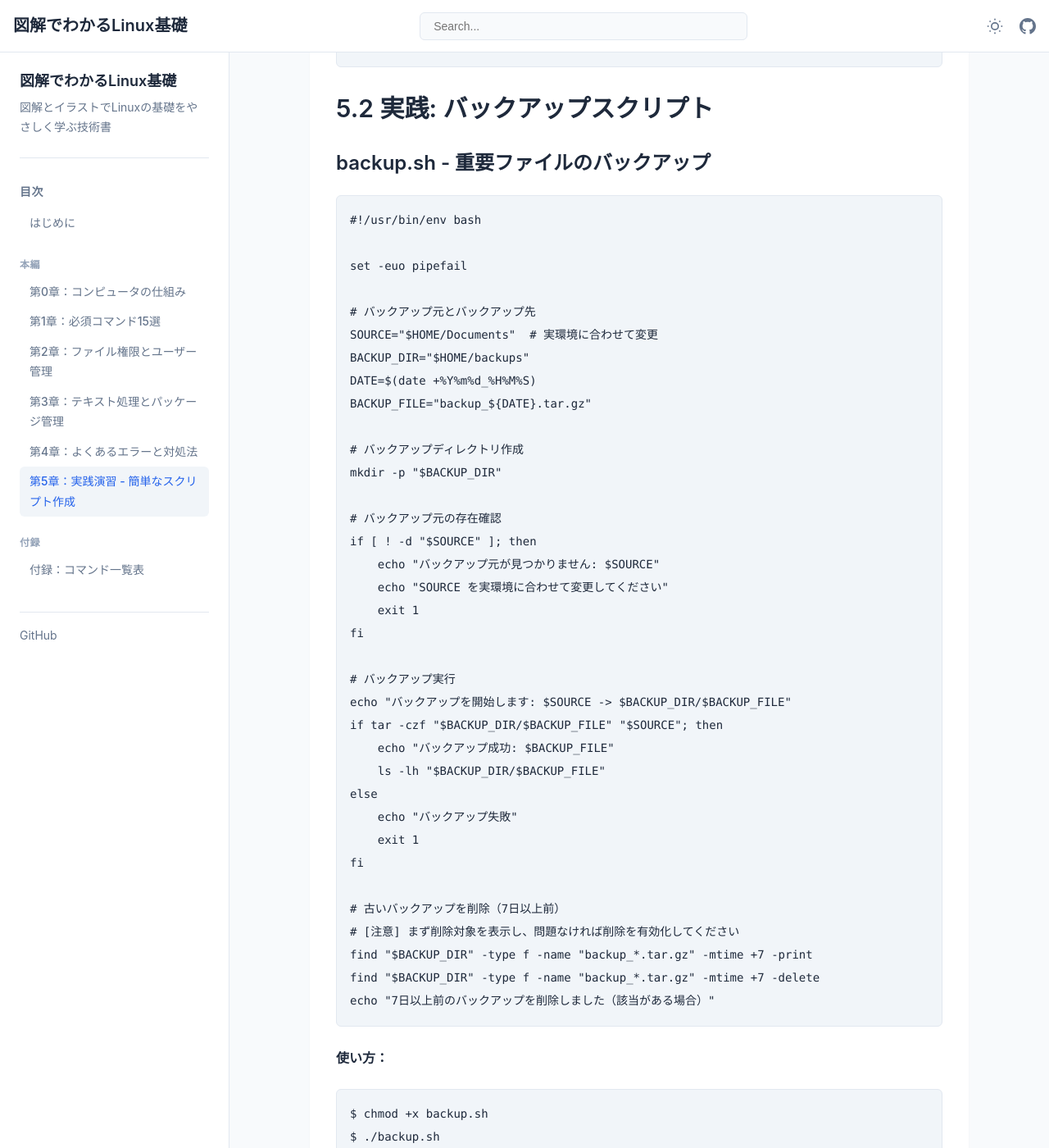
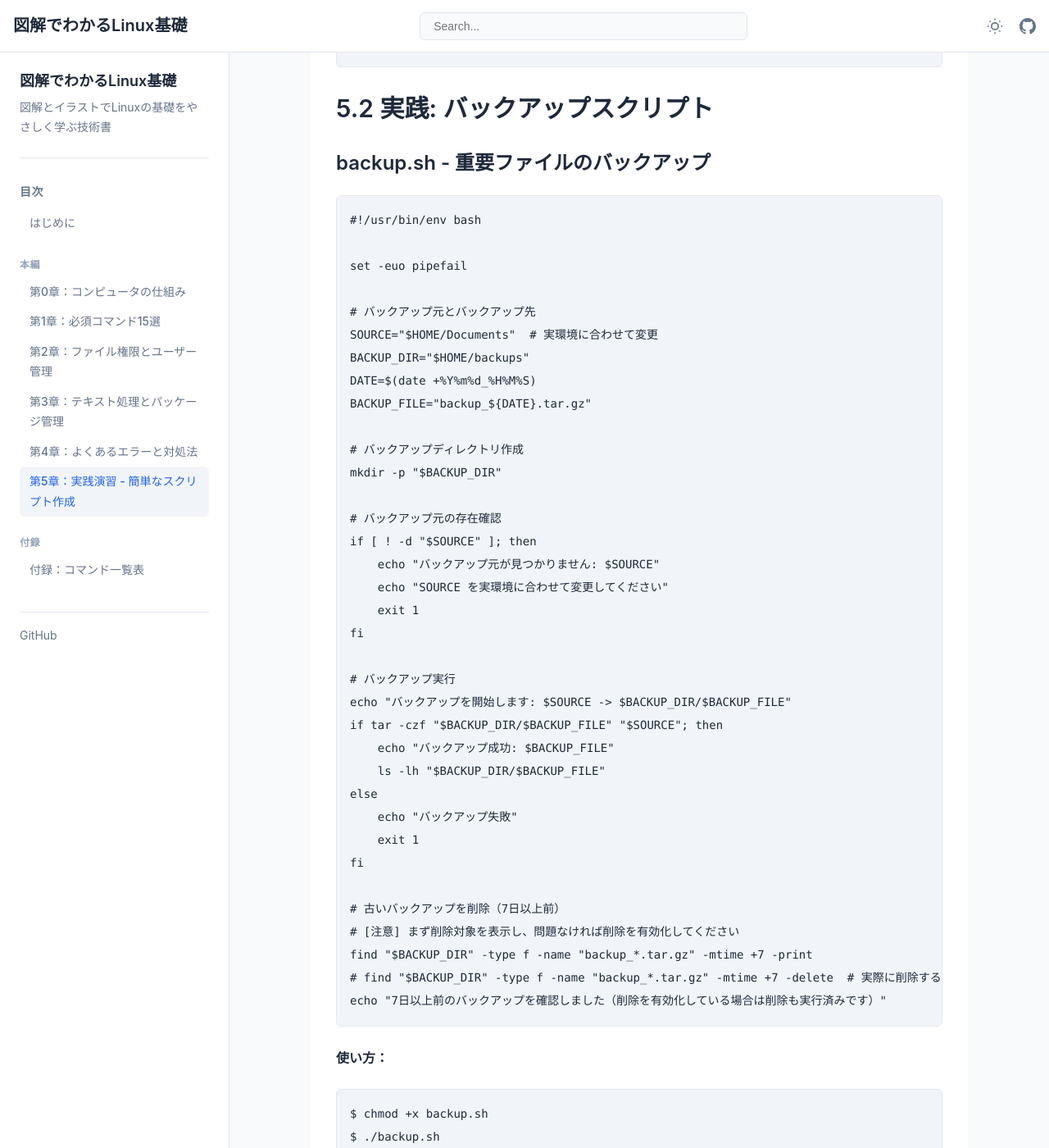
Before and after one commit to itdojp/illustrated-linux-basics-book, a Jekyll site: the page built from docs/chapter5/index.md, in a window 1280 px wide and 1400 px high, scrolled down 1014 px. Shown: the whole window at 82% size. Built offline with Jekyll 4.4.1, drawn with Linux system fonts in a browser that asks for light colours.

Commit message:
docs: Copilot指摘の安全性/整合を修正

```diff
--- a/docs/chapter5/index.md
+++ b/docs/chapter5/index.md
@@ -77,8 +77,8 @@ fi
 &#35; 古いバックアップを削除（7日以上前）
 &#35; [注意] まず削除対象を表示し、問題なければ削除を有効化してください
 find "$BACKUP_DIR" -type f -name "backup_*.tar.gz" -mtime +7 -print
-find "$BACKUP_DIR" -type f -name "backup_*.tar.gz" -mtime +7 -delete
-echo "7日以上前のバックアップを削除しました（該当がある場合）"</code></pre>
+&#35; find "$BACKUP_DIR" -type f -name "backup_*.tar.gz" -mtime +7 -delete  # 実際に削除する場合はこの行のコメントアウトを外す
+echo "7日以上前のバックアップを確認しました（削除を有効化している場合は削除も実行済みです）"</code></pre>
             <p><strong>使い方：</strong></p>
             <pre class="command-box"><code class="language-bash">$ chmod +x backup.sh
 $ ./backup.sh</code></pre>
```
Also changed, not shown: docs/chapter4/index.md (+1 -1 lines).
